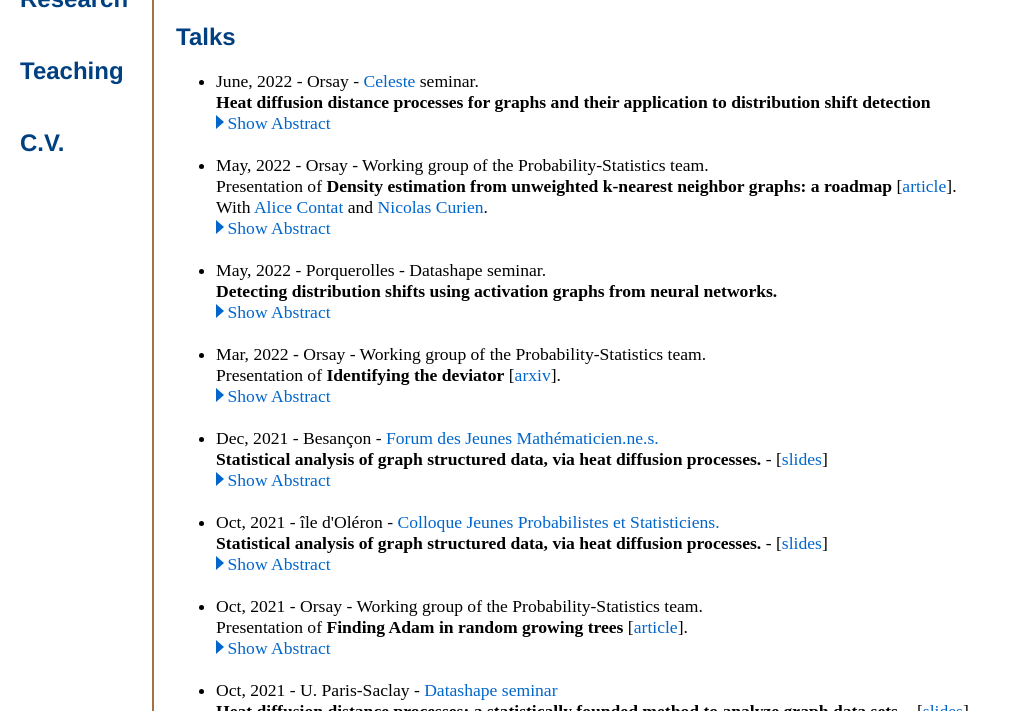
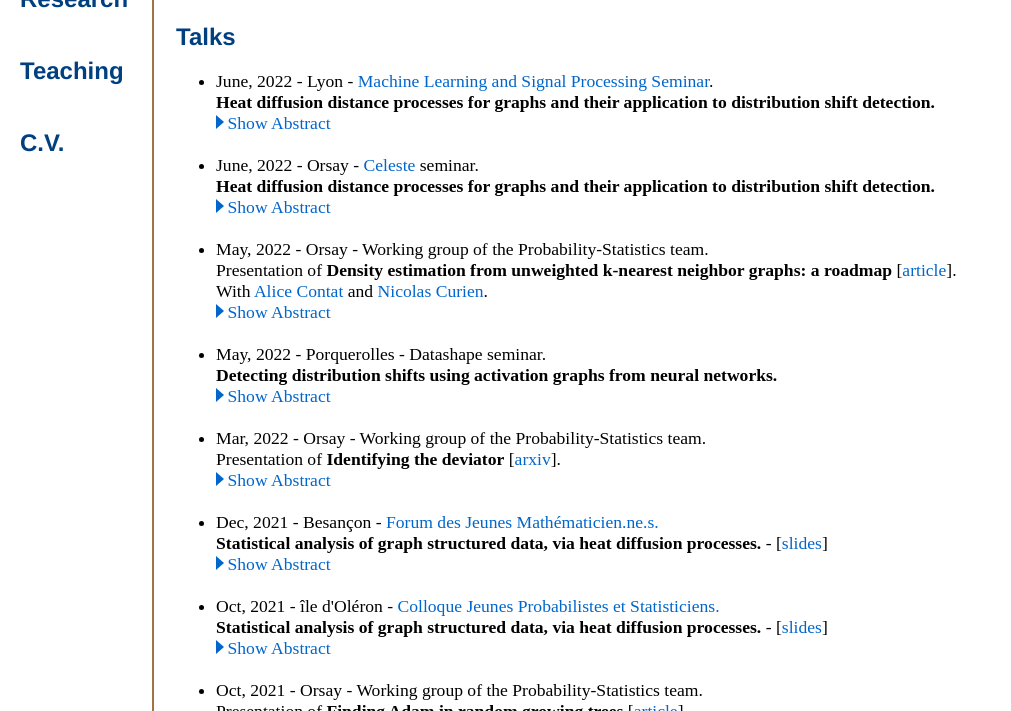
Before and after one commit to elasalle/elasalle.github.io, a Jekyll site: the page built from research/index.html, in a window 1280 px wide and 900 px high, scrolled down 333 px, cut to the strip 189-900 px from the top of the window. Shown: the whole strip, without its empty margins (0-1011 px from the left). Built offline with Jekyll 4.4.1, drawn with Linux system fonts in a browser that asks for light colours; some web fonts are replaced.

Commit message:
add a talk

```diff
--- a/research/index.html
+++ b/research/index.html
@@ -45,8 +45,18 @@ title: Etienne Lasalle, Research
 
   <h2 id="talks" class="title2">Talks</h2>
   <ul class="normalsize">
+  <li>June, 2022 - Lyon - <a href="https://www.ens-lyon.fr/PHYSIQUE/seminars/machine-learning-and-signal-processing">Machine Learning and Signal Processing Seminar</a>.<br>
+  <b>Heat diffusion distance processes for graphs and their application to distribution shift detection.</b><br>
+    <button class="showhide abstract9" onclick="switchDisplayByClassName('abstract9')" style="display: block;"><div class="arrow-right"></div>Show Abstract<span class="dots">...</span></button>
+    <button class="showhide abstract9" onclick="switchDisplayByClassName('abstract9')" style="display : none;"><div class="arrow-top"></div>Hide Abstract</button>
+    <p class="abstracttext abstract9" style="display : none;">
+      When working with weighted graphs, one can interpret weights as the thermal conductivity of edges. Given initial conditions, one can use the way heat diffuses to compare graphs. Choosing relevant and informative diffusion times is often essential and challenging. To circumvent this issue, we choose to take into account the whole diffusion process. We define real-valued processes indexed by [0, T] for some T > 0, representing the comparisons for all diffusion times. Using tools from topological data analysis, we are able to compare graphs with unknown node correspondence or even graphs with different sizes. <br>
+      In this talk, I will introduce these processes and present their statistical properties. From these results, we will see how we can construct consistent two-sample tests. Then I will present some applications to the detection of distribution shifts in the context of neural networks by using activation graphs.
+  </p>
+  </li>
+  <br>
   <li>June, 2022 - Orsay - <a href="https://www.inria.fr/fr/celeste">Celeste</a> seminar.<br>
-  <b>Heat diffusion distance processes for graphs and their application to distribution shift detection</b><br>
+  <b>Heat diffusion distance processes for graphs and their application to distribution shift detection.</b><br>
     <button class="showhide abstract8" onclick="switchDisplayByClassName('abstract8')" style="display: block;"><div class="arrow-right"></div>Show Abstract<span class="dots">...</span></button>
     <button class="showhide abstract8" onclick="switchDisplayByClassName('abstract8')" style="display : none;"><div class="arrow-top"></div>Hide Abstract</button>
     <p class="abstracttext abstract8" style="display : none;">
```
